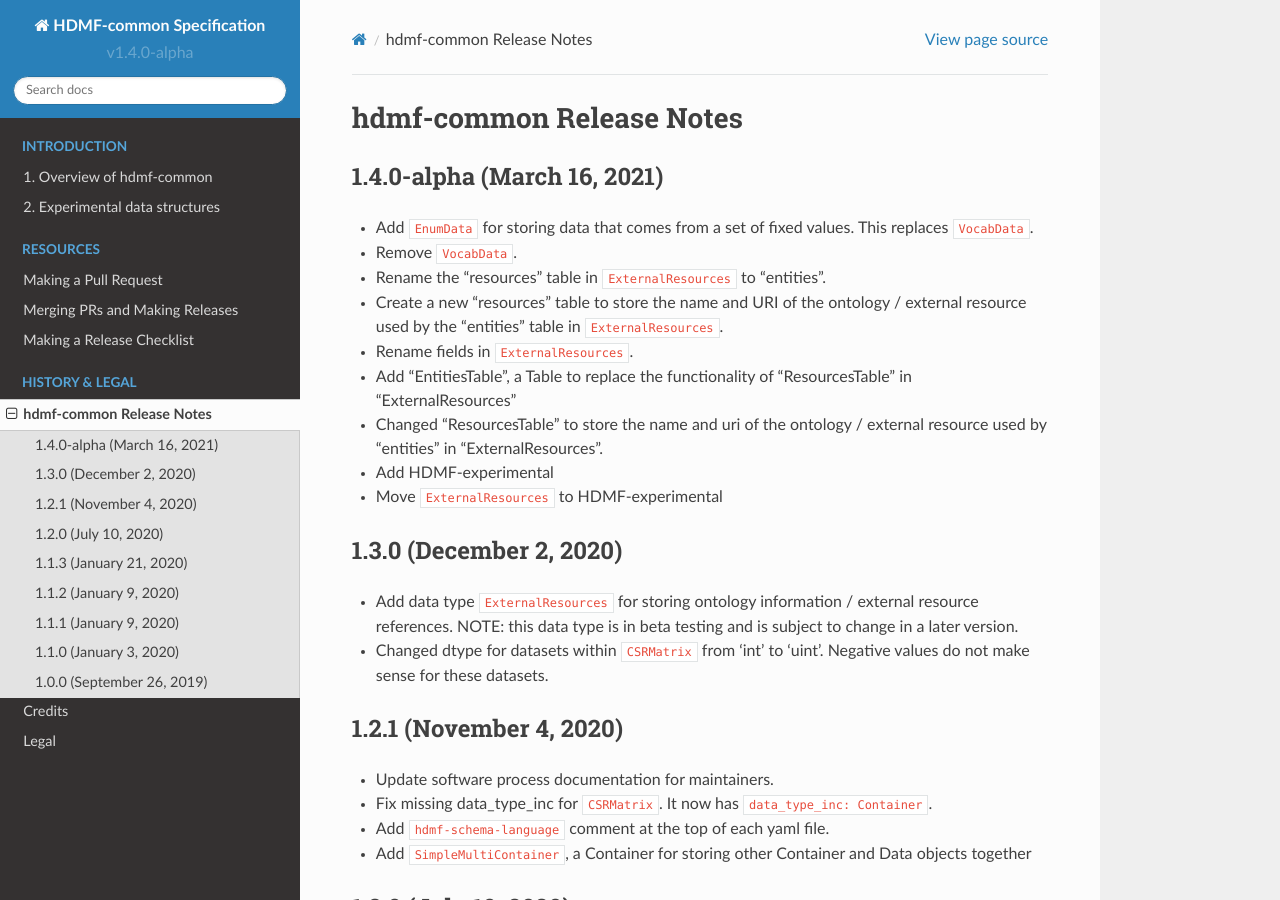
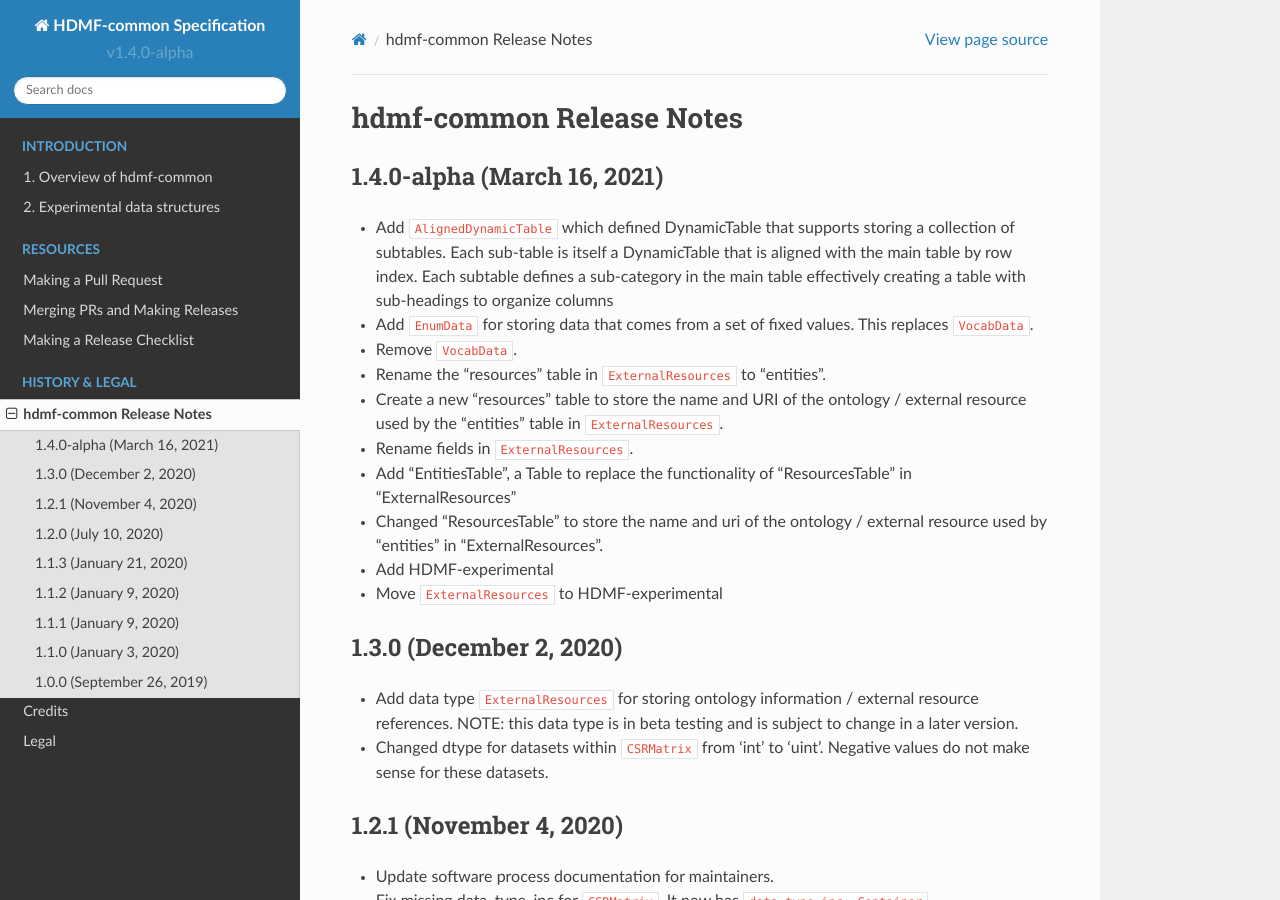
Before and after one commit to hdmf-dev/hdmf-common-schema, a Sphinx documentation site: the page built from docs/source/format_release_notes.rst, in a window 1280 px wide and 900 px high. Built offline with Sphinx 7.4.7 and the Read the Docs theme 2.0.0, drawn with Linux system fonts in a browser that asks for light colours.

Commit message:
Add AlignedDynamicTable to the release notes

```diff
--- a/docs/source/format_release_notes.rst
+++ b/docs/source/format_release_notes.rst
@@ -5,6 +5,9 @@
 -------------------------
 
 
+- Add ``AlignedDynamicTable`` which defined DynamicTable that supports storing a collection of subtables.
+  Each sub-table is itself a DynamicTable that is aligned with the main table by row index. Each subtable
+  defines a sub-category in the main table effectively creating a table with sub-headings to organize columns
 - Add ``EnumData`` for storing data that comes from a set of fixed values. This replaces ``VocabData``.
 - Remove ``VocabData``.
 - Rename the "resources" table in ``ExternalResources`` to "entities".
```
